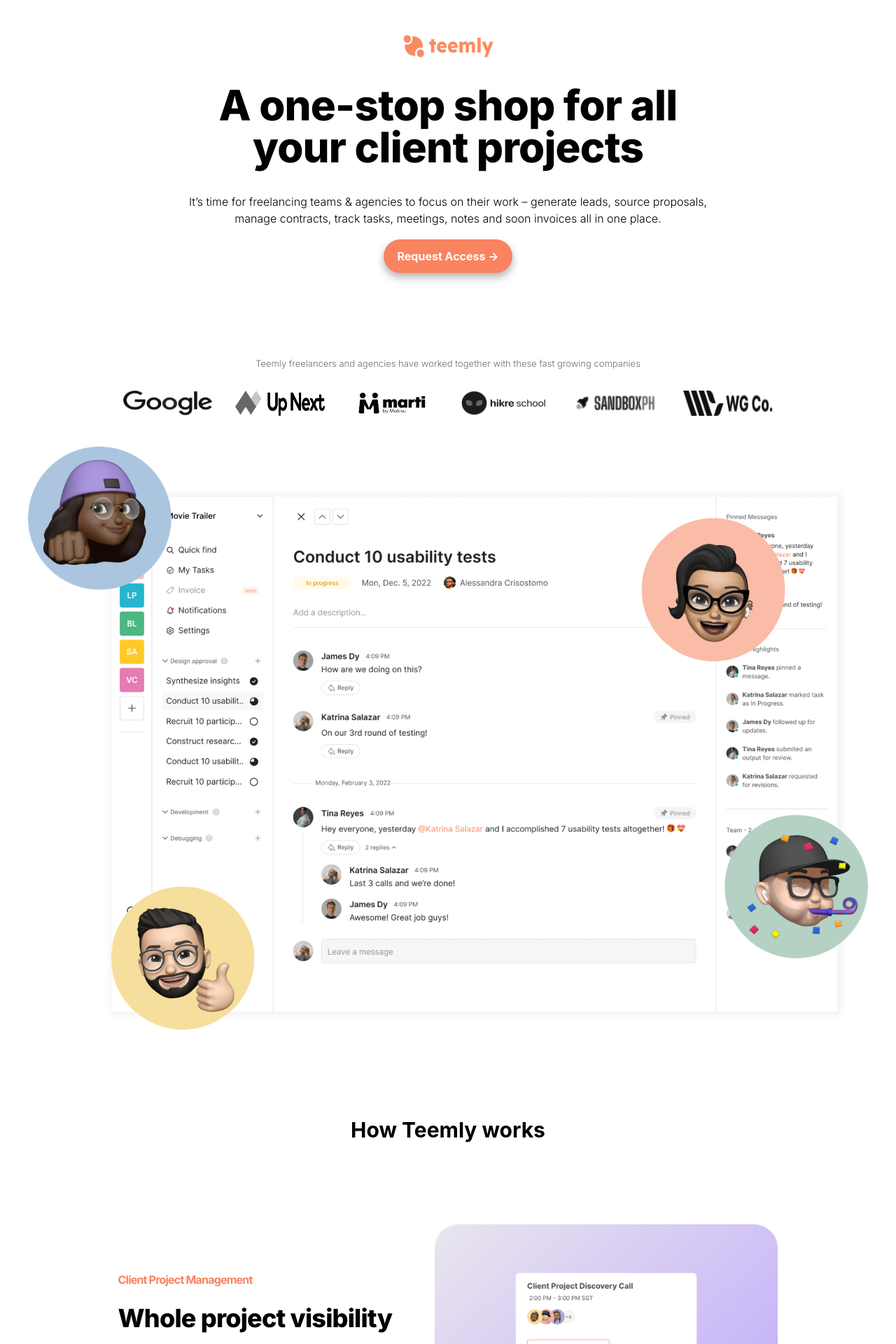
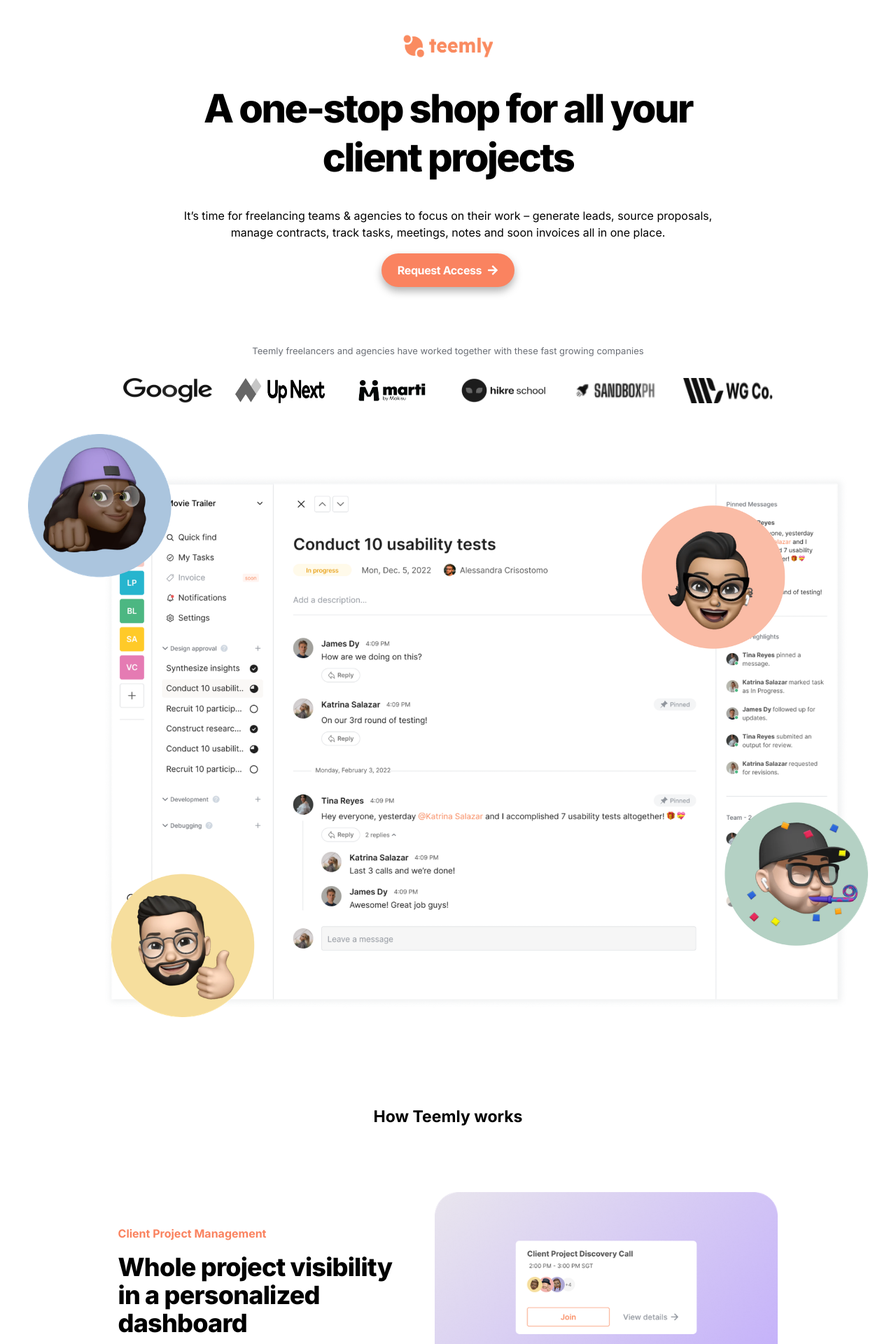
Before and after one commit to Devrajsinh-Jhala/Internship-Project, a React (Create React App) app: page / in a window 1280 px wide. Shown: the part 160-2080 px from the top of the page at 70% size. Built offline with nearby package versions, Linux system fonts and the light colour scheme.

Commit message:
Fixed issues in fonts and styles

```diff
--- a/package.json
+++ b/package.json
@@ -8,6 +8,7 @@
     "@testing-library/user-event": "^13.5.0",
     "react": "^18.1.0",
     "react-dom": "^18.1.0",
+    "react-icons": "^4.4.0",
     "react-scripts": "5.0.1",
     "web-vitals": "^2.1.4"
   },
--- a/public/index.html
+++ b/public/index.html
@@ -14,11 +14,10 @@
       manifest.json provides metadata used when your web app is installed on a
       user's mobile device or desktop. See https://developers.google.com/web/fundamentals/web-app-manifest/
     -->
-    <link rel="manifest" href="%PUBLIC_URL%/manifest.json" />
     <link rel="preconnect" href="https://fonts.googleapis.com" />
     <link rel="preconnect" href="https://fonts.gstatic.com" crossorigin />
     <link
-      href="https://fonts.googleapis.com/css2?family=Inter:wght@200;300;700;800&family=Work+Sans:wght@300&display=swap"
+      href="https://fonts.googleapis.com/css2?family=Inter:wght@100;200;300;400;500;600;700;800;900&family=Work+Sans:wght@300&display=swap"
       rel="stylesheet"
     />
     <!--
--- a/src/components/Button.jsx
+++ b/src/components/Button.jsx
@@ -1,14 +1,18 @@
 import React from "react";
+import { FaArrowRight } from "react-icons/fa";
 
 const Button = ({ background, textColor }) => {
   return (
-    <div>
-      <button
-        className={`{font-inter text-center rounded-full font-bold drop-shadow-[0_6px_6px_rgba(0,0,0,0.30)] mt-[10px] py-3 px-5 ${background} ${textColor} `}
-      >
-        <span className="text-center">Request Access →</span>
-      </button>
-    </div>
+    <button
+      className={`{ w-[190px] text-center rounded-full  py-3 px-5 font-bold drop-shadow-[0_6px_6px_rgba(0,0,0,0.30)] mt-[10px] mb-[10px] ${background} ${textColor} `}
+    >
+      <span className=" font-inter tracking-tight text-center flex flex-row justify-center items-center leading-6">
+        Request Access{" "}
+        <div className="pl-2 flex items-center justify-center">
+          <FaArrowRight />
+        </div>
+      </span>
+    </button>
   );
 };
 
--- a/src/components/DescriptiveBlocks.jsx
+++ b/src/components/DescriptiveBlocks.jsx
@@ -11,17 +11,17 @@
   return (
     <div className="flex px-7 py-5 flex-col md:flex-row justify-center font-inter mb-[50px] md:mb-[250px]">
       <div className="left md:w-[37%] px-4 flex flex-col items-start justify-center py-5 tracking-tighter">
-        <span className="text-base text-skin-secondaryText font-bold">
+        <span className="text-base font-inter tracking-normal font-bold text-skin-secondaryText">
           {subHeading}
         </span>
-        <h2 className="w-full py-4 text-[30px] md:text-[36px] font-extrabold">
+        <h2 className="w-full py-4 leading-10 text-[30px] md:text-[36px] font-extrabold">
           {Heading}
         </h2>
         <Button
           background={"bg-skin-bgSecondary"}
           textColor={"text-skin-buttonText"}
         />
-        <div className="blockquote mt-6 py-1 pl-2 pr-4">
+        <div className="blockquote tracking-wide leading-10 mt-6 py-1 pl-6 font-inter text-[#282a30] pr-4">
           <span className="mt-2">
             {Testimoney} <b>{authorName}</b>
           </span>
--- a/src/components/MediaDiv.jsx
+++ b/src/components/MediaDiv.jsx
@@ -3,12 +3,12 @@
 const MediaDiv = () => {
   return (
     <div className="bg-skin-bgSecondary font-inter font-medium">
-      <div className="w-full h-12 flex items-center justify-center">
+      <div className="w-full h-12 font-normal flex items-center justify-center">
         <p className="text-skin-buttonText text-center">
           Teemly is #buildinginpublic in
           <span className="text-skin-buttonText pl-1 underline hover:text-black cursor-pointer">
             Twitter
-          </span>
+          </span>{" "}
           🚀
         </p>
       </div>
--- a/src/container/Banner.jsx
+++ b/src/container/Banner.jsx
@@ -10,7 +10,7 @@
 
 const Banner = () => {
   return (
-    <div className="px-5 py-6 mt-16 flex flex-col items-center justify-center">
+    <div className="px-5 py-6 mt-4 flex flex-col items-center justify-center">
       <p className="py-2 text-[13px] text-[#6b6f76] text-center font-inter md:w-[700px]">
         Teemly freelancers and agencies have worked together with these fast
         growing companies
--- a/src/container/Description.jsx
+++ b/src/container/Description.jsx
@@ -8,8 +8,10 @@
 const Description = () => {
   return (
     <div className="flex flex-col items-center justify-center">
-      <h3 className="mt-[77px] mb-[77px] text-center w-full">
-        <span className="text-3xl font-bold">How Teemly works</span>
+      <h3 className="mt-[77px] mb-[10px] md:mb-[50px] text-center w-full">
+        <span className="text-[23px] font-inter font-bold">
+          How Teemly works
+        </span>
       </h3>
       <DescriptiveBlocks
         subHeading={"Client Project Management"}
--- a/src/container/Footer.jsx
+++ b/src/container/Footer.jsx
@@ -10,12 +10,13 @@
         </div>
         <h3 className="py-3 font-inter font-bold text-2xl">Teemly</h3>
         <p className="py-2">Streamlined Client Project Toolkit</p>
-        <p className="py-4 text-[13px]">
+        <p className="mt-[64px] py-4 text-[13px]">
           Copyright © 2022 | Made with ❤️ in Manila | All rights reserved
         </p>
       </div>
       <div className="px-4 py-5 w-full  flex flex-col md:w-[36%]">
         <p className="py-2 font-semibold">Company</p>
+
         <p className="py-2 text-[13px] text-[#6b6f76]">Home</p>
         <p className="py-2 text-[13px] text-[#6b6f76]">Waitlist</p>
         <p className="py-2 text-[13px] text-[#6b6f76]">Twitter</p>
--- a/src/container/Header.jsx
+++ b/src/container/Header.jsx
@@ -9,8 +9,8 @@
       <MediaDiv />
       <div className="px-5 py-6  flex flex-col items-center text-center justify-center min-h-full max-w-full">
         <CompanyLogo />
-        <h1 className="py-5 md:py-7 md:w-[700px] text-center tracking-tighter">
-          <span className="font-extrabold text-5xl md:text-6xl font-inter">
+        <h1 className="py-5 md:py-7 md:w-[700px] text-center ">
+          <span className="tracking-tightest leading-tight font-extrabold text-[40px] md:text-[56px] font-inter">
             A one-stop shop for all your client projects
           </span>
         </h1>
--- a/src/container/NewsContainer.jsx
+++ b/src/container/NewsContainer.jsx
@@ -2,7 +2,8 @@
 
 const NewsContainer = () => {
   return (
-    <div className="px-7 py-5 font-inter mb-5">
+    <div className="flex flex-col justify-center items-center">
+      <div className="px-7 py-5 md:w-[800px] font-inter mb-5">
         <div className="px-7 py-5 rounded-sm bg-slate-50 drop-shadow-[0_6px_6px_rgba(0,0,0,0.30)]">
           <p className="py-2 font-bold">
             <span className="cursor-pointer">
@@ -19,6 +20,7 @@
           </p>
         </div>
       </div>
+    </div>
   );
 };
 
--- a/tailwind.config.js
+++ b/tailwind.config.js
@@ -19,6 +19,9 @@
           bgSecondary: "var(--bg-secondary-color)",
         },
       },
+      letterSpacing: {
+        tightest: "-0.15625rem",
+      },
     },
   },
   plugins: [],
```
Also changed, not shown: 1 other file (tests, documents, lock files or other folders). Lines whose indentation alone changed are shown as unchanged.
